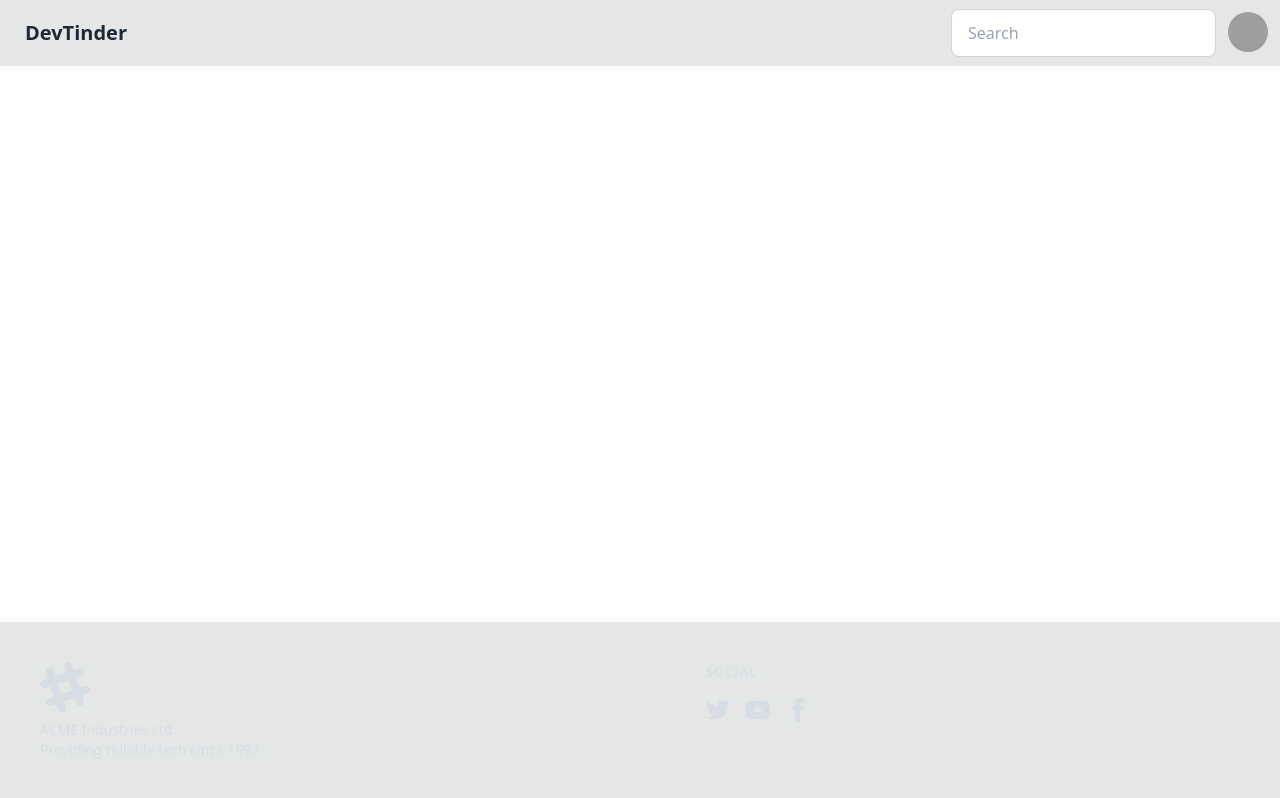
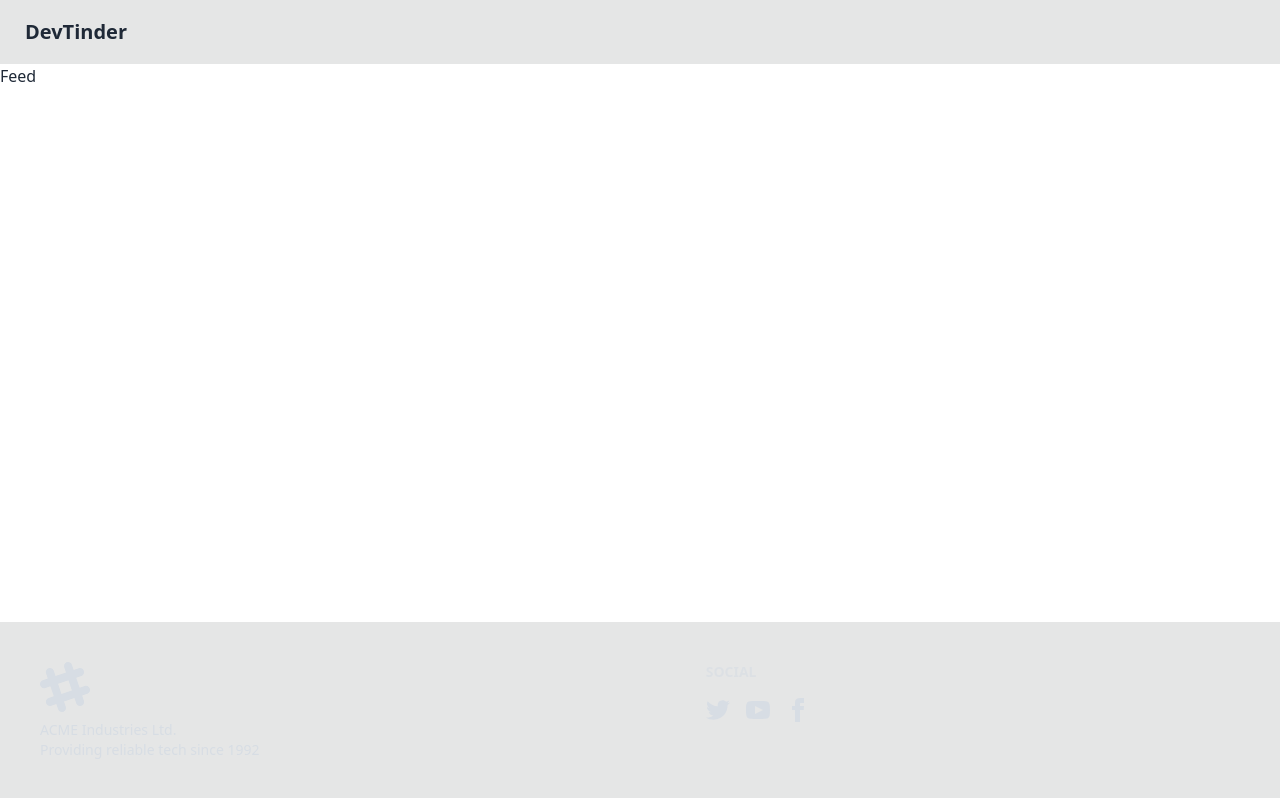
Before and after one commit to ashishksahu9002/cloneDevTinder-web, a React (Vite) app: page / in a window 1280 px wide. Built offline with nearby package versions, Linux system fonts and the light colour scheme; grey boxes are pictures that could not be loaded.

Commit message:
navigate and changes to navbar

```diff
--- a/src/App.jsx
+++ b/src/App.jsx
@@ -4,6 +4,7 @@ import Login from "./components/Login";
 import Test from "./components/Test";
 import { Provider } from "react-redux";
 import appStore from "./utils/appStore";
+import Feed from "./components/Feed";
 
 function App() {
   return (
@@ -12,6 +13,7 @@ function App() {
         <BrowserRouter basename="/">
           <Routes>
             <Route path="/" element={<Body />}>
+              <Route path="/" element={<Feed />} />
               <Route path="/login" element={<Login />} />
               <Route path="/test" element={<Test />} />
             </Route>
--- /dev/null
+++ b/src/components/Feed.jsx
@@ -0,0 +1,9 @@
+import React from 'react'
+
+const Feed = () => {
+  return (
+    <div>Feed</div>
+  )
+}
+
+export default Feed
--- a/src/components/Header/NavBar.jsx
+++ b/src/components/Header/NavBar.jsx
@@ -1,19 +1,20 @@
 import React from "react";
+import { useSelector } from "react-redux";
+import { TEMP_IMG_URL } from "../../utils/constants";
 
 const NavBar = () => {
+  const user = useSelector((store) => store.user);
+
+  const imgUrl = user?.photoUrl || TEMP_IMG_URL;
+
   return (
     <div className="navbar bg-base-300">
       <div className="flex-1">
         <a className="btn btn-ghost text-xl">DevTinder</a>
       </div>
+      {user && (
         <div className="flex-none gap-2">
-        <div className="form-control">
-          <input
-            type="text"
-            placeholder="Search"
-            className="input input-bordered w-24 md:w-auto"
-          />
-        </div>
+          <h1>Welcome, {user.firstName} </h1>
           <div className="dropdown dropdown-end">
             <div
               tabIndex={0}
@@ -21,10 +22,7 @@ const NavBar = () => {
               className="btn btn-ghost btn-circle avatar"
             >
               <div className="w-10 rounded-full">
-              <img
-                alt="Tailwind CSS Navbar component"
-                src="https://img.daisyui.com/images/stock/photo-1534528741775-53994a69daeb.webp"
-              />
+                <img alt="Tailwind CSS Navbar component" src={imgUrl} />
               </div>
             </div>
             <ul
@@ -46,6 +44,7 @@ const NavBar = () => {
             </ul>
           </div>
         </div>
+      )}
     </div>
   );
 };
--- a/src/components/Login.jsx
+++ b/src/components/Login.jsx
@@ -2,17 +2,20 @@ import React, { useState } from "react";
 import axios from "axios";
 import { useDispatch } from "react-redux";
 import { addUser } from "../utils/userSlice";
+import { useNavigate } from "react-router-dom";
+import { BASE_URL } from "../utils/constants";
 
 const Login = () => {
   const [emailId, setEmailId] = useState("ravi@gmail.com");
   const [password, setPassword] = useState("Ravi@123");
 
   const dispatch = useDispatch();
+  const navigate = useNavigate();
 
   const handleLoginSubmit = async () => {
     try {
       const res = await axios.post(
-        "http://localhost:7777/login",
+        BASE_URL + "/login",
         {
           emailId,
           password,
@@ -20,6 +23,7 @@ const Login = () => {
         { withCredentials: true }
       );
       dispatch(addUser(res.data.user));
+      return navigate('/')
     } catch (error) {
       console.error(error);
     }
--- /dev/null
+++ b/src/utils/constants.js
@@ -0,0 +1,3 @@
+export const BASE_URL = "http://localhost:7777";
+export const TEMP_IMG_URL =
+  "https://img.daisyui.com/images/stock/photo-1534528741775-53994a69daeb.webp";
```
Lines whose indentation alone changed are shown as unchanged.
